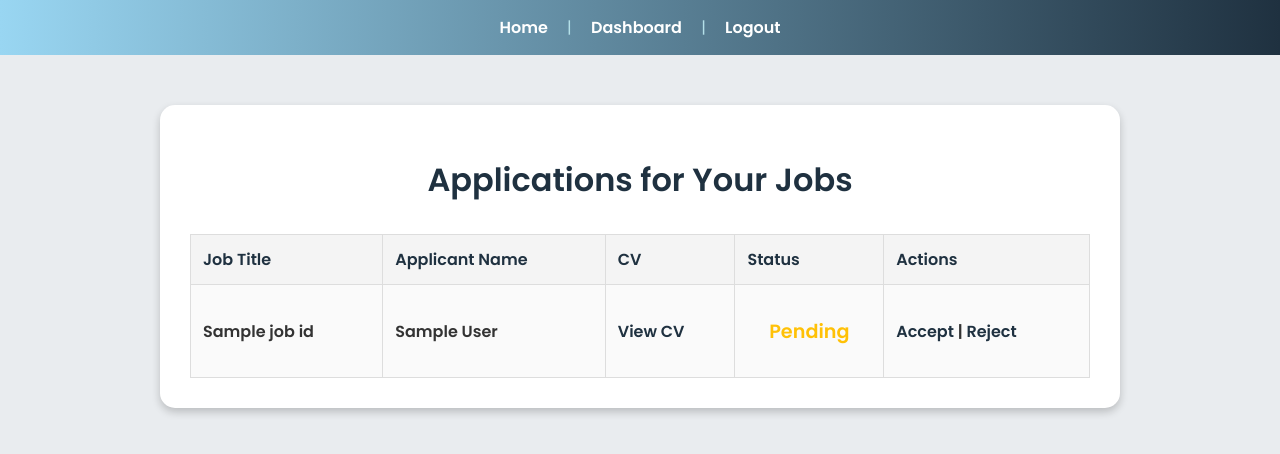
After one commit to Akhlakur07/Job-Hunt, a Django app: template jobs/templates/jobs/view_applications.html in a window 1280 px wide. The commit adds this page. Shown: the top 454 px of the page. Run offline with Django 5.2, Linux system fonts and the light colour scheme; the template is opened without the code that fills it: most values are stand-ins (such as "Sample title", 1, 10 or a date in 2020).

Commit message:
company can approve applications

```diff
--- a/jobs/models.py
+++ b/jobs/models.py
@@ -51,4 +51,4 @@ class apply(models.Model):
     j_username = models.ForeignKey(job_seeker, on_delete=models.CASCADE, related_name="applied_jobs")
     accepted = models.BooleanField(default=False)
     rejected = models.BooleanField(default=False)
-    cv = models.TextField()
+    cv = models.FileField(upload_to="cv", blank=True)
--- /dev/null
+++ b/jobs/static/jobs/view_applications.css
@@ -0,0 +1,104 @@
+@import url('https://fonts.googleapis.com/css2?family=Poppins:wght@400;600&display=swap');
+
+body {
+    font-family: 'Poppins', sans-serif;
+    margin: 0;
+    padding: 0;
+    background: #e9ecef;
+    color: #333;
+}
+
+nav {
+    background: #1f3140;
+    background: linear-gradient(to right, #99d6f2, #1f3140);
+    padding: 15px;
+    text-align: center;
+    color: #b4e0e8;
+}
+
+nav a {
+    color: #fff;
+    margin: 0 15px;
+    text-decoration: none;
+    font-weight: 600;
+    transition: color 0.3s ease;
+}
+
+nav a:hover {
+    color: #a5cbdb;
+}
+
+.content {
+    max-width: 900px;
+    margin: 50px auto;
+    background: #fff;
+    padding: 30px;
+    border-radius: 15px;
+    box-shadow: 0 4px 8px rgba(0, 0, 0, 0.2);
+}
+
+h1 {
+    text-align: center;
+    margin-bottom: 30px;
+    font-size: 2rem;
+    color: #1f3140;
+}
+
+table {
+    width: 100%;
+    border-collapse: collapse;
+    margin-top: 20px;
+}
+
+table th, table td {
+    padding: 12px;
+    text-align: left;
+    border: 1px solid #ddd;
+    font-weight: 600;
+}
+
+table th {
+    background: #f4f4f4;
+    color: #1f3140;
+}
+
+table td {
+    background: #fafafa;
+}
+
+table a {
+    color: #1f3140;
+    text-decoration: none;
+    font-weight: 600;
+    transition: color 0.3s ease;
+}
+
+table a:hover {
+    color: #a5cbdb;
+}
+
+p {
+    text-align: center;
+    font-size: 1.2rem;
+    color: #666;
+}
+
+.success {
+    color: #48b171;
+}
+
+.fail {
+    color: #dc3545;
+}
+
+.pending {
+    color: #ffc107;
+}
+
+.accept:hover {
+    color: #48b171;
+}
+
+.reject:hover {
+    color: #dc3545;
+}
--- a/jobs/templates/jobs/company_dashboard.html
+++ b/jobs/templates/jobs/company_dashboard.html
@@ -10,8 +10,6 @@
 <body>
     <nav>
         <a href="{% url 'home' %}">Home</a> |
-        <a href="{% url 'register_job_seeker' %}">Register as Job Seeker</a> |
-        <a href="{% url 'register_company' %}">Register as Company</a> |
         <a href="{% url 'user_logout' %}">Logout</a>
     </nav>
 
@@ -54,7 +52,7 @@
                 {% endfor %}
             </tbody>
         </table>
-
+        <a href="{% url 'view_applications' %}">View Applications</a>
         <h2>Post a New Job</h2>
         <form method="post">
             {% csrf_token %}
--- a/jobs/templates/jobs/seeker_dashboard.html
+++ b/jobs/templates/jobs/seeker_dashboard.html
@@ -10,8 +10,6 @@
 <body>
     <nav>
         <a href="{% url 'home' %}">Home</a> |
-        <a href="{% url 'register_job_seeker' %}">Register as Job Seeker</a> |
-        <a href="{% url 'register_company' %}">Register as Company</a> |
         <a href="{% url 'user_logout' %}">Logout</a>
     </nav>
 
--- /dev/null
+++ b/jobs/templates/jobs/view_applications.html
@@ -0,0 +1,61 @@
+<!DOCTYPE html>
+<html lang="en">
+<head>
+    <meta charset="UTF-8">
+    <meta name="viewport" content="width=device-width, initial-scale=1.0">
+    <title>Job Applications</title>
+    {% load static %}
+    <link rel="stylesheet" href="{% static 'jobs/view_applications.css' %}">
+</head>
+<body>
+    <nav>
+        <a href="{% url 'home' %}">Home</a> |
+        <a href="{% url 'company_dashboard' %}">Dashboard</a> |
+        <a href="{% url 'user_logout' %}">Logout</a>
+    </nav>
+
+    <div class="content">
+        <h1>Applications for Your Jobs</h1>
+
+        {% if applications %}
+        <table>
+            <thead>
+                <tr>
+                    <th>Job Title</th>
+                    <th>Applicant Name</th>
+                    <th>CV</th>
+                    <th>Status</th>
+                    <th>Actions</th>
+                </tr>
+            </thead>
+            <tbody>
+                {% for application in applications %}
+                <tr>
+                    <td>{{ application.job_id.title }}</td>
+                    <td>{{ application.j_username.first_name }} {{ application.j_username.last_name }}</td>
+                    <td>
+                        <a href="{{ application.cv.url }}" target="_blank">View CV</a>
+                    </td>
+                    <td>
+                        {% if application.accepted %}
+                            <p class="success">Accepted</p>
+                        {% elif application.rejected %}
+                            <p class="fail">Rejected</p>
+                        {% else %}
+                            <p class="pending">Pending</p>
+                        {% endif %}
+                    </td>
+                    <td>
+                        <a class="accept" href="{% url 'manage_application' application.id 'accept' %}">Accept</a> |
+                        <a class="reject" href="{% url 'manage_application' application.id 'reject' %}">Reject</a>
+                    </td>
+                </tr>
+                {% endfor %}
+            </tbody>
+        </table>
+        {% else %}
+        <p>No applications available.</p>
+        {% endif %}
+    </div>
+</body>
+</html>
--- a/jobs/templates/jobs/view_jobs.html
+++ b/jobs/templates/jobs/view_jobs.html
@@ -49,7 +49,7 @@
                     <td>${{ job.salary }}</td>
                     <td>{{ job.deadline }}</td>
                     <td>
-                        <a class="actions" href="#">Apply</a>
+                        <a href="{% url 'apply_for_job' job.job_id %}">Apply</a>
                     </td>
                 </tr>
                 {% empty %}
--- a/jobs/urls.py
+++ b/jobs/urls.py
@@ -12,4 +12,7 @@ urlpatterns = [
     path('delete-job/<int:job_id>/', views.delete_job, name='delete_job'),
     path('seeker/dashboard/', views.job_seeker_dashboard, name='seeker_dashboard'),
     path('seeker/jobs/', views.view_jobs, name='view_jobs'),
+    path('jobs/apply/<int:job_id>/', views.apply_for_job, name='apply_for_job'),
+    path('company/applications/', views.view_applications, name='view_applications'),
+    path('company/application/<int:application_id>/<str:action>/', views.manage_application, name='manage_application'),
 ]
```
Also changed, not shown: jobs/forms.py (+9 -1 lines), jobs/static/jobs/apply_for_job.css (added, +82 -0 lines), jobs/static/jobs/error.css (added, +49 -0 lines), jobs/static/jobs/homes.css (+11 -1 lines), jobs/static/jobs/view_jobs.css (+4 -4 lines), jobs/templates/jobs/apply_for_job.html (added, +22 -0 lines), jobs/templates/jobs/homes.html (+8 -2 lines), jobs/templates/jobs/job_application_error.html (added, +17 -0 lines), jobs/views.py (+82 -2 lines), db.sqlite3, jobs/migrations/0003_alter_apply_cv_alter_apply_unique_together.py (added), 2 other files.
